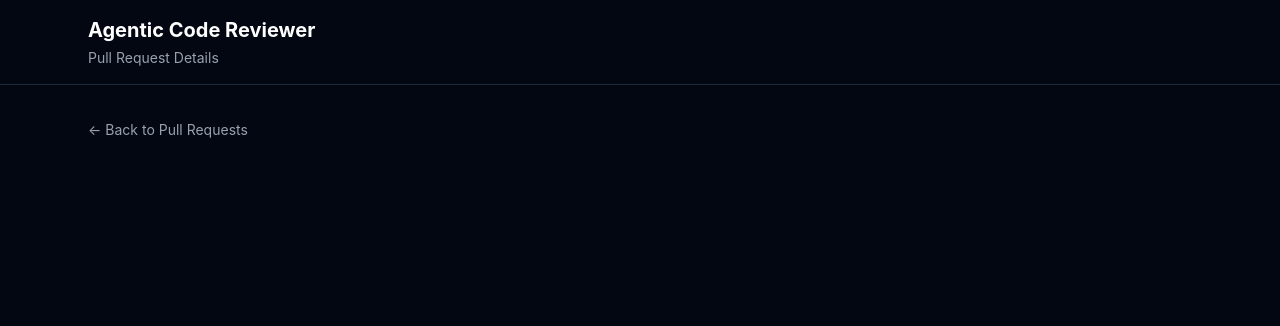
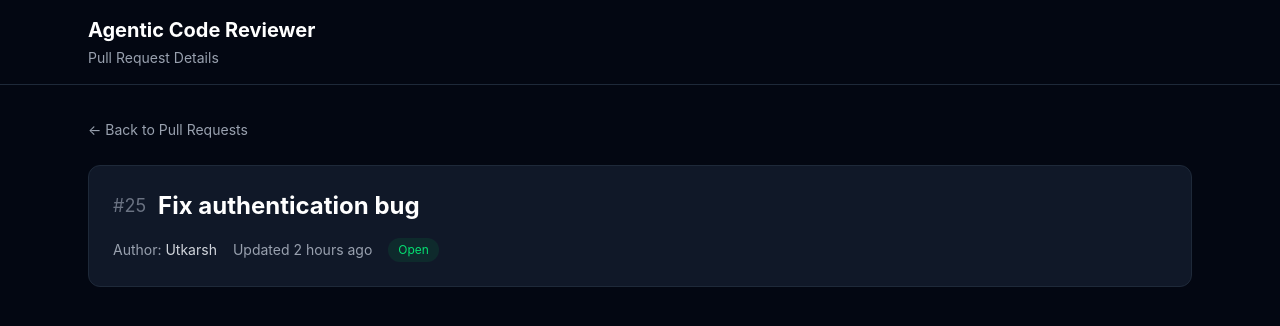
Before and after one commit to utkarsh191/agentic-code-reviewer, a React (Vite) app in the folder client/: page / in a window 1280 px wide. Shown: the top 326 px of the page. Built offline with nearby package versions, Linux system fonts and the light colour scheme.

Commit message:
feat: add pull request metadata

```diff
--- a/client/src/pages/PullRequestDetails.tsx
+++ b/client/src/pages/PullRequestDetails.tsx
@@ -1,4 +1,4 @@
- interface PullRequestDetailsProps {
+interface PullRequestDetailsProps {
   onBack: () => void;
 }
 
@@ -27,6 +27,35 @@ const PullRequestDetails = ({
         >
           ← Back to Pull Requests
         </button>
+
+        <div className="mt-6 border border-gray-800 bg-gray-900 rounded-xl p-6">
+          <div className="flex items-center gap-3">
+            <span className="text-gray-500 text-lg">
+              #25
+            </span>
+
+            <h2 className="text-2xl font-bold">
+              Fix authentication bug
+            </h2>
+          </div>
+
+          <div className="flex items-center gap-4 mt-4 text-sm text-gray-400">
+            <span>
+              Author:{" "}
+              <span className="text-gray-300">
+                Utkarsh
+              </span>
+            </span>
+
+            <span>
+              Updated 2 hours ago
+            </span>
+
+            <span className="px-2.5 py-1 rounded-full text-xs bg-green-500/10 text-green-400">
+              Open
+            </span>
+          </div>
+        </div>
       </main>
     </div>
   );
```
